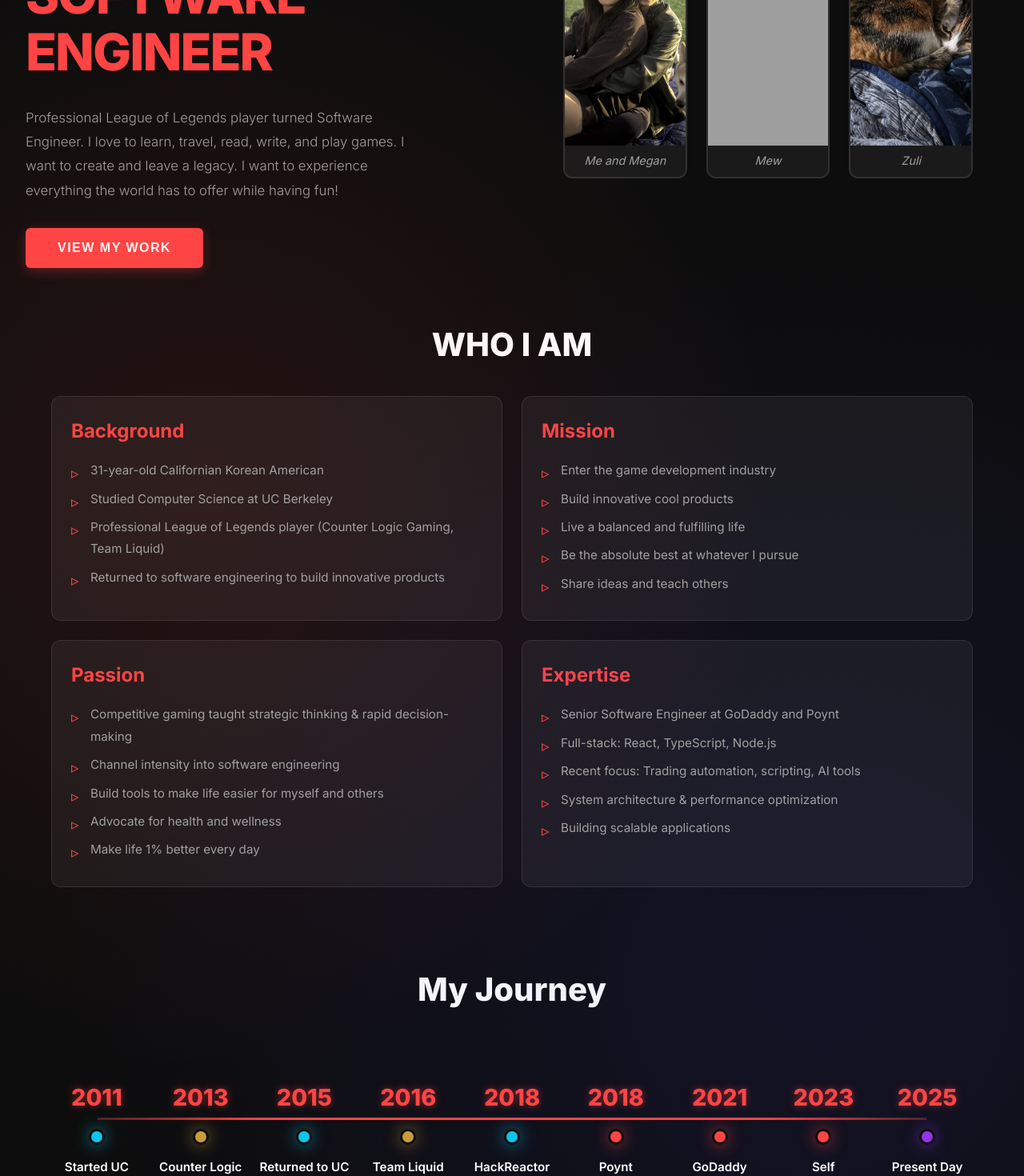
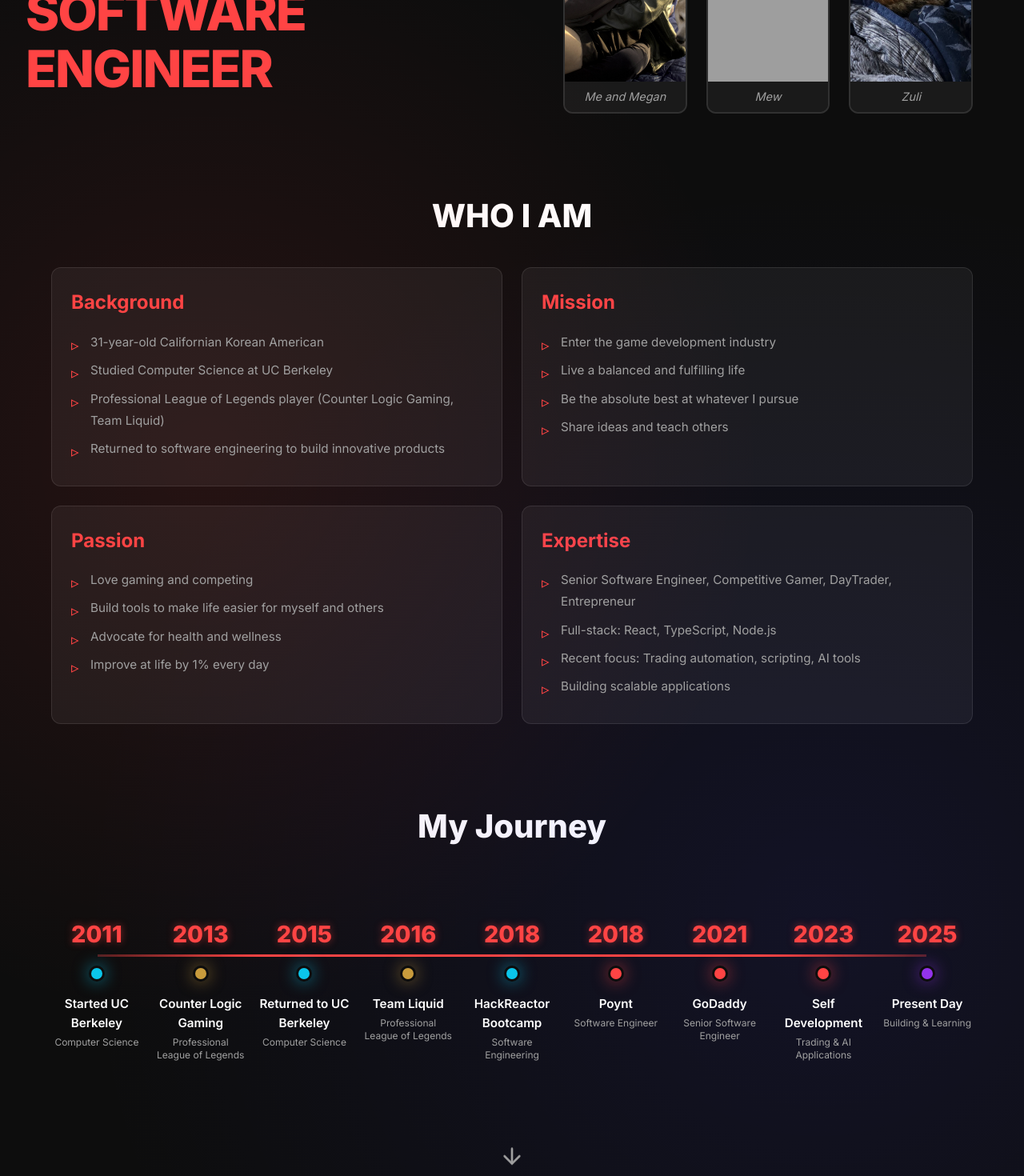
Before and after one commit to austinshin/portfolio, a React (Vite) app: page / in a window 1280 px wide. Shown: the part 380-1850 px from the top of the page at 80% size. Built offline with nearby package versions, Linux system fonts and the light colour scheme; grey boxes are pictures that could not be loaded.

Commit message:
Fix scroll indicator positioning to avoid conflict with timeline

```diff
--- a/src/components/Hero.css
+++ b/src/components/Hero.css
@@ -146,10 +146,10 @@
 }
 
 .scroll-indicator {
-  position: absolute;
-  bottom: 6rem;
-  left: 50%;
-  transform: translateX(-50%);
+  position: relative;
+  margin: 3rem auto 2rem;
+  display: flex;
+  justify-content: center;
   cursor: pointer;
   color: var(--text-secondary);
   transition: color 0.3s ease;
@@ -228,7 +228,7 @@
   }
 
   .scroll-indicator {
-    bottom: 5rem;
+    margin: 2rem auto 1rem;
   }
 }
 
--- a/src/components/Hero.tsx
+++ b/src/components/Hero.tsx
@@ -38,26 +38,8 @@ const Hero = () => {
             animate={{ opacity: 1, y: 0 }}
             transition={{ duration: 0.8, delay: 0.6 }}
           >
-            Professional League of Legends player turned Software Engineer. I love to learn, travel, read, write, and play games. I want to create and leave a legacy. I want to experience everything the world has to offer while having fun!
           </motion.p>
 
-          <motion.button
-            className="cta-button"
-            initial={{ opacity: 0, y: 20 }}
-            animate={{ opacity: 1, y: 0 }}
-            transition={{ duration: 0.8, delay: 1 }}
-            whileHover={{ scale: 1.05 }}
-            whileTap={{ scale: 0.95 }}
-            onClick={() => {
-              const portfolioSection = document.getElementById('portfolio')
-              if (portfolioSection) {
-                const offsetTop = portfolioSection.offsetTop - 80
-                window.scrollTo({ top: offsetTop, behavior: 'smooth' })
-              }
-            }}
-          >
-            VIEW MY WORK
-          </motion.button>
         </motion.div>
 
         <motion.div
@@ -144,7 +126,6 @@ const Hero = () => {
             <h3>Mission</h3>
             <ul>
               <li>Enter the game development industry</li>
-              <li>Build innovative cool products</li>
               <li>Live a balanced and fulfilling life</li>
               <li>Be the absolute best at whatever I pursue</li>
               <li>Share ideas and teach others</li>
@@ -160,11 +141,10 @@ const Hero = () => {
           >
             <h3>Passion</h3>
             <ul>
-              <li>Competitive gaming taught strategic thinking & rapid decision-making</li>
-              <li>Channel intensity into software engineering</li>
+              <li>Love gaming and competing</li>
               <li>Build tools to make life easier for myself and others</li>
               <li>Advocate for health and wellness</li>
-              <li>Make life 1% better every day</li>
+              <li>Improve at life by 1% every day</li>
             </ul>
           </motion.div>
 
@@ -177,10 +157,9 @@ const Hero = () => {
           >
             <h3>Expertise</h3>
             <ul>
-              <li>Senior Software Engineer at GoDaddy and Poynt</li>
+              <li>Senior Software Engineer, Competitive Gamer, DayTrader, Entrepreneur</li>
               <li>Full-stack: React, TypeScript, Node.js</li>
               <li>Recent focus: Trading automation, scripting, AI tools</li>
-              <li>System architecture & performance optimization</li>
               <li>Building scalable applications</li>
             </ul>
           </motion.div>
```
